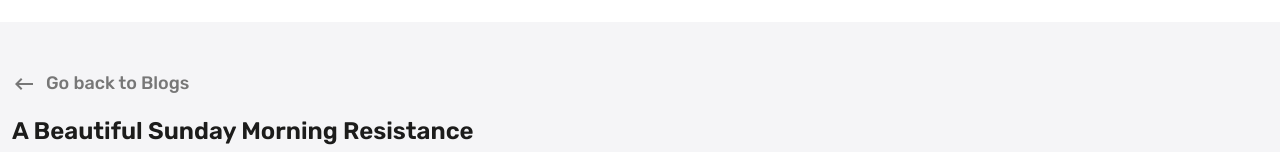
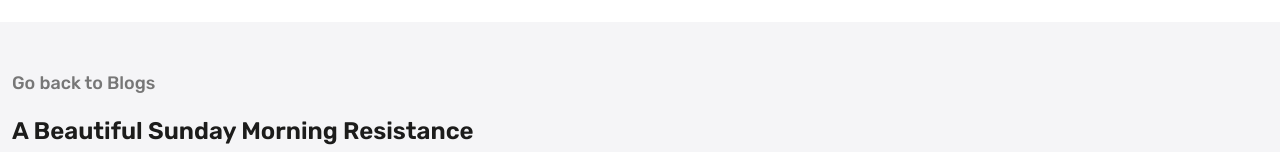
Before and after one commit to SAHIBAKHATOON/E-Commerce, a React (Create React App) app: page /blog/id in a window 1280 px wide. Shown: the part 800-952 px from the top of the page. Built offline with nearby package versions, Linux system fonts and the light colour scheme.

Commit message:
fourth commit

```diff
--- a/src/pages/SingleBlog.js
+++ b/src/pages/SingleBlog.js
@@ -2,7 +2,7 @@ import React from 'react';
 import BreadCrumb from '../components/BreadCrumb';
  import Meta from '../components/Meta';
 import { Link } from 'react-router-dom';
- import  {MdOutlineKeyboardBackspace} from 'react-icons/md'
+//  import  {MdOutlineKeyboardBackspace} from 'react-icons/md'
 import blog from '../images/blog-1.jpg'
 import Container from '../components/Container';
 
@@ -19,7 +19,7 @@ const SingleBlog = () => {
                 <div className='col-12'>
                 <div className='single-blog-card'>
                     <Link to="/blogs" className='d-flex align-items-center gap-10'>
-                       < MdOutlineKeyboardBackspace   className='fs-4'/>
+                       {/* < MdOutlineKeyboardBackspace   className='fs-4'/> */}
 
                     Go back to Blogs</Link>
                     <h3 className='title'>
```
